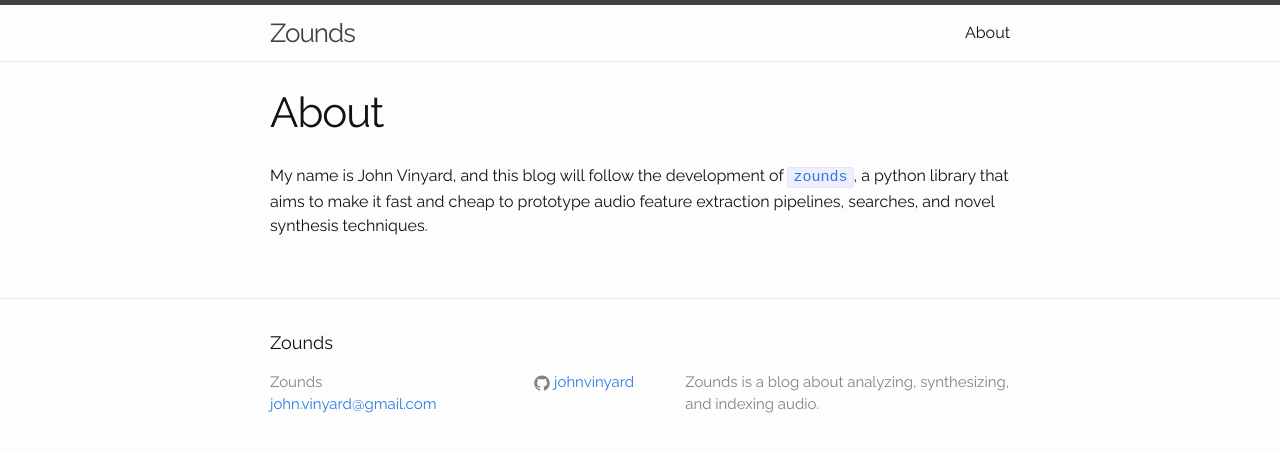
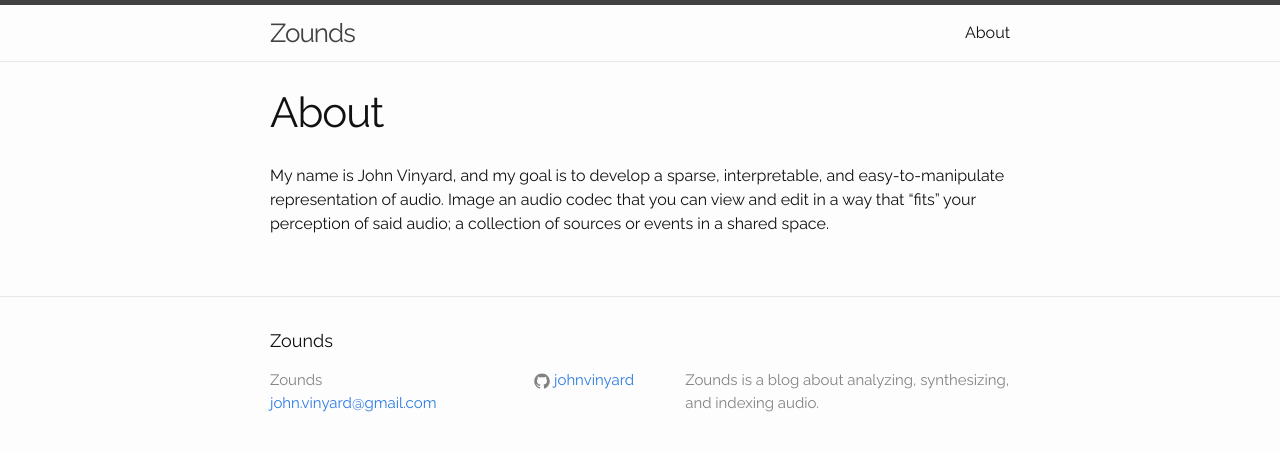
Before and after one commit to JohnVinyard/JohnVinyard.github.io, a Jekyll site: the page built from about.md, in a window 1280 px wide. Shown: the top 452 px of the page. Built offline with Jekyll 4.4.1, drawn with Linux system fonts in a browser that asks for light colours.

Commit message:
Finally start moving away from the zounds-focused about page

```diff
--- a/about.md
+++ b/about.md
@@ -4,6 +4,6 @@ title: About
 permalink: /about/
 ---
 
-My name is John Vinyard, and this blog will follow the development of [`zounds`](https://github.com/JohnVinyard/zounds),
-a python library that aims to make it fast and cheap to prototype audio feature extraction pipelines,
-searches, and novel synthesis techniques.
+My name is John Vinyard, and my goal is to develop a sparse, interpretable, and easy-to-manipulate
+representation of audio.  Image an audio codec that you can view and edit in a way that "fits" your
+perception of said audio;  a collection of sources or events in a shared space.
```
